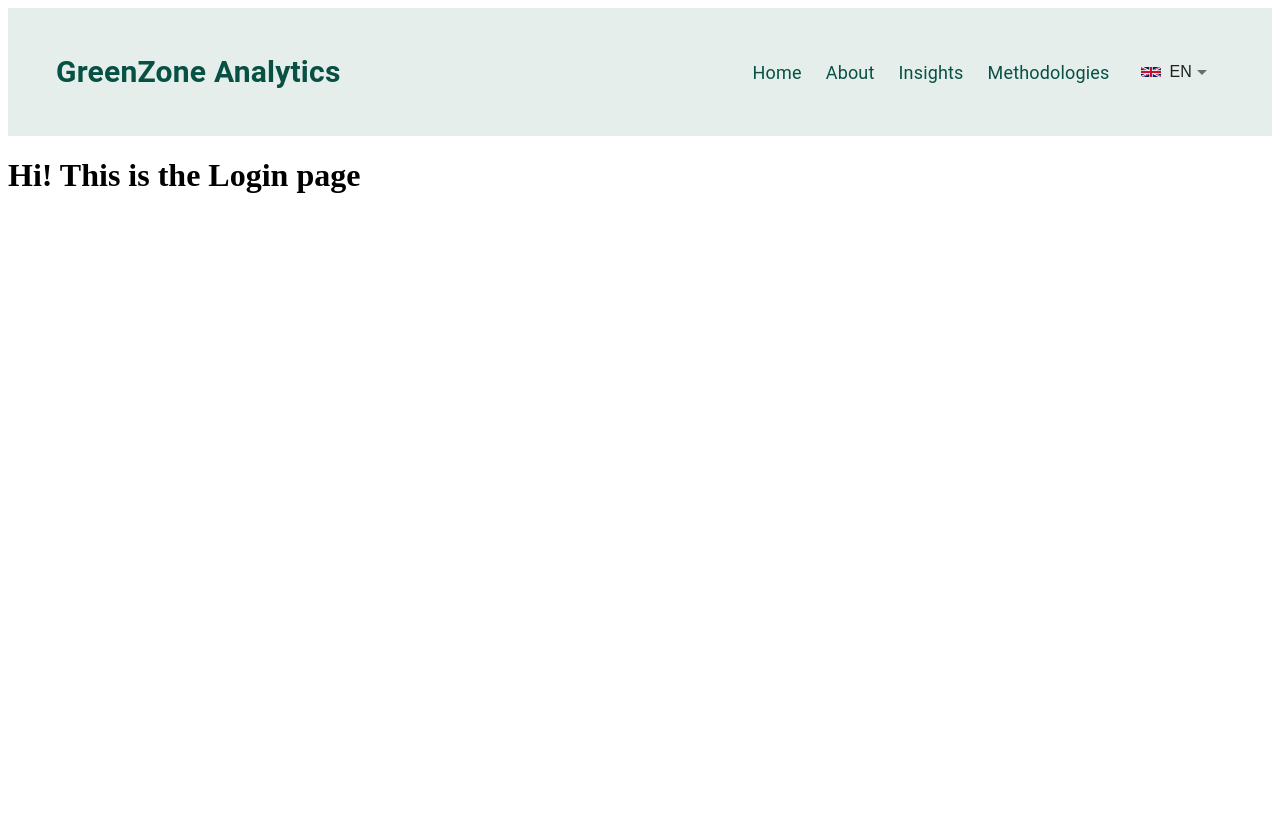
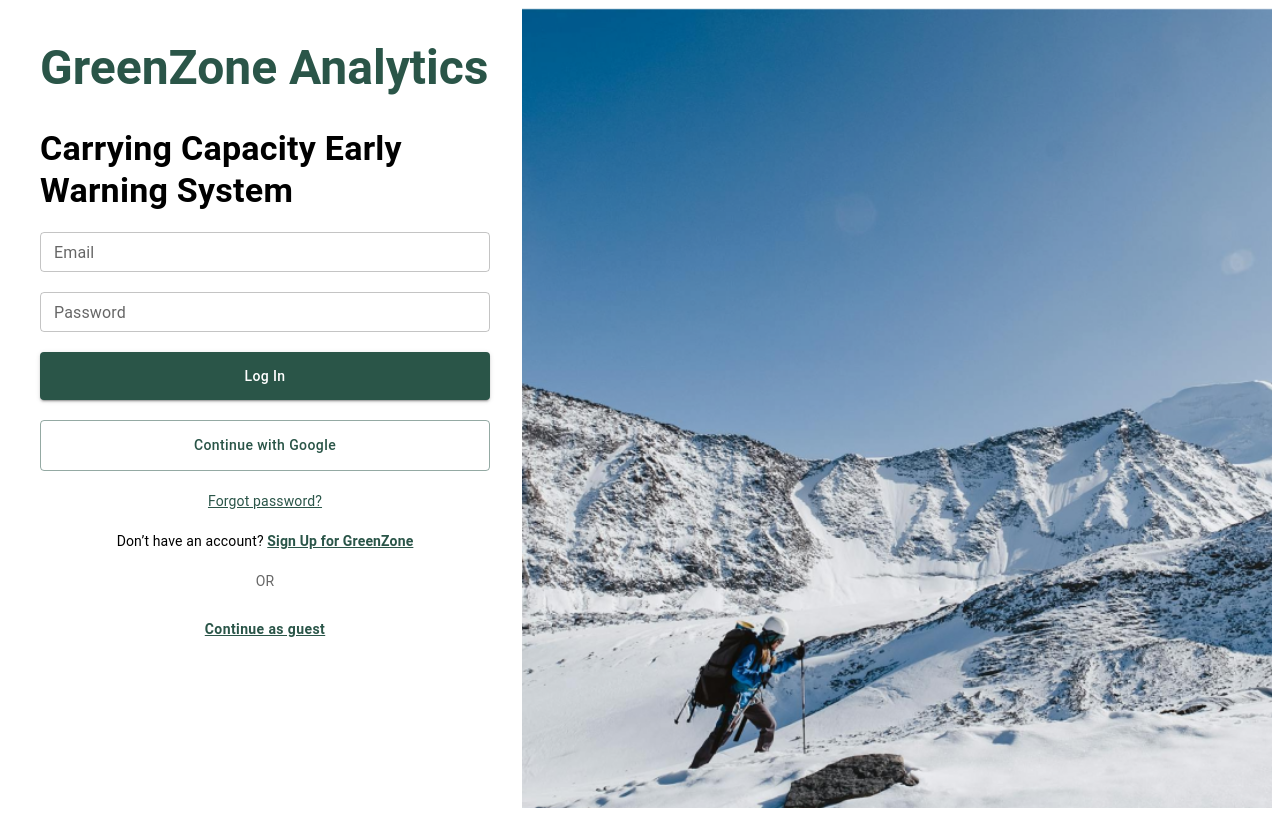
Before and after one commit to cornellh4i/greenzone, a Next.js app in the folder frontend/: page /login in a window 1280 px wide. Built offline with nearby package versions, Linux system fonts and the light colour scheme.

Commit message:
pipeline implemented

```diff
--- a/frontend/src/pages/forgot-password.tsx
+++ b/frontend/src/pages/forgot-password.tsx
@@ -33,7 +33,6 @@ export default function ForgotPasswordPage() {
   const [email, setEmail] = useState("");
   const [suscess, setSuccess] = useState(false);
   const handleContinue = async () => {
-    console.log('clickl')
     const response = await fetch("http://localhost:8080/api/can-reset-password", {
         method: "POST",
         headers: {
--- a/frontend/src/pages/login.tsx
+++ b/frontend/src/pages/login.tsx
@@ -1,14 +1,166 @@
-import React from 'react';
-import NavBar from "../components/molecules/NavBar";
+import { useState } from "react";
+import Image from "next/image";
+import Link from "next/link";
+import {
+  Box,
+  Button,
+  Stack,
+  TextField,
+  Typography,
+  ThemeProvider,
+  createTheme,
+} from "@mui/material";
 
+const theme = createTheme({
+  palette: {
+    primary: {
+      main: "#2a5548",
+    },
+  },
+  components: {
+    MuiButton: {
+      styleOverrides: {
+        root: {
+          textTransform: "none",
+          borderRadius: "4px",
+        },
+      },
+    },
+  },
+});
 
-const Login = () => {
+export default function LoginPage() {
+  const [email, setEmail] = useState("");
+  const [password, setPassword] = useState("");
+  const [loginError, setLoginError] = useState(false); // added
+
+  const login = async () => {
+    const response = await fetch("http://localhost:8080/api/login", {
+      method: "POST",
+      headers: {
+        "Content-Type": "application/json",
+      },
+      body: JSON.stringify({ email, password }),
+    });
+
+    if (response.ok) {
+      const data = await response.json();
+      console.log("Login successful:", data);
+      window.location.href = "/landing"; // Redirect
+    } else {
+      setLoginError(true);
+      const errorData = await response.json();
+      console.error("Login failed:", errorData);
+    }
+  };
+
   return (
-    <div className="text-center p-4">
-        <NavBar />
-        <h1 className="text-2xl font-semibold">Hi! This is the Login page</h1>
-    </div>
+    <ThemeProvider theme={theme}>
+      <Box sx={{ display: "flex", minHeight: "100vh" }}>
+        {/* Left side - Form */}
+        <Box
+          sx={{
+            width: { xs: "100%", md: "450px" },
+            p: { xs: 3, md: 4 },
+            display: "flex",
+            flexDirection: "column",
+          }}
+        >
+          <Typography variant="h3" sx={{ color: "primary.main", fontWeight: "bold", mb: 4 }}>
+            GreenZone Analytics
+          </Typography>
+
+          <Typography variant="h4" sx={{ fontWeight: 600, mb: 0.5 }}>
+            Carrying Capacity Early Warning System
+          </Typography>
+
+          <Stack spacing={2.5} mt={2}>
+            <TextField
+              fullWidth
+              label="Email"
+              variant="outlined"
+              value={email}
+              onChange={(e) => setEmail(e.target.value)}
+              size="small"
+            />
+            <TextField
+              fullWidth
+              label="Password"
+              type="password"
+              variant="outlined"
+              value={password}
+              onChange={(e) => setPassword(e.target.value)}
+              size="small"
+            />
+            {loginError && (
+              <Typography variant="body2" color="error" sx={{ mb: 1 }}>
+                Login failed, please enter a correct email and/or password.
+              </Typography>
+            )}
+            <Button
+              variant="contained"
+              color="primary"
+              fullWidth
+              sx={{ py: 1.5, mt: 1 }}
+              onClick={login}
+            >
+              Log In
+            </Button>
+
+            <Button
+              variant="outlined"
+              fullWidth
+              sx={{ py: 1.5 }}
+              onClick={() => alert("Google login coming soon")}
+            >
+              Continue with Google
+            </Button>
+
+            <Typography variant="body2" align="center">
+              <Link href="/forgot-password" style={{ color: "#2a5548" }}>
+                Forgot password?
+              </Link>
+            </Typography>
+
+            <Typography variant="body2" align="center">
+              Don’t have an account?{" "}
+              <Link href="/sign-up" style={{ color: "#2a5548", fontWeight: "bold" }}>
+                Sign Up for GreenZone
+              </Link>
+            </Typography>
+
+            <Typography variant="body2" align="center" sx={{ mt: 2, color: "text.secondary" }}>
+              OR
+            </Typography>
+
+            <Button
+              variant="text"
+              fullWidth
+              sx={{ mt: 1, textDecoration: "underline", color: "#2a5548", fontWeight: "bold" }}
+              onClick={() => window.location.href = "/landing"} // Adjust route as needed
+            >
+              Continue as guest
+            </Button>
+          </Stack>
+        </Box>
+
+        {/* Right side - Image */}
+        <Box
+          sx={{
+            display: { xs: "none", md: "block" },
+            flexGrow: 1,
+            position: "relative",
+          }}
+        >
+          <Image
+            src="/mountain.png"
+            alt="Scenic mountain road"
+            fill
+            style={{ objectFit: "cover" }}
+            priority
+          />
+        </Box>
+      </Box>
+    </ThemeProvider>
   );
-};
-
-export default Login;
+}
--- a/frontend/src/pages/sign-up.tsx
+++ b/frontend/src/pages/sign-up.tsx
@@ -182,7 +182,7 @@ export default function SignUpPage() {
                 onClick={async () => {
                   if (email && password) {
                   await signUp();
-                  window.location.href = "/landing"; // Redirect to the landing page
+                  window.location.href = "/login"; // Redirect to the landing page
                   }
                 }}
                 >
```
Also changed, not shown: frontend/src/pages/reset-password.tsx (+154 -0 lines).
